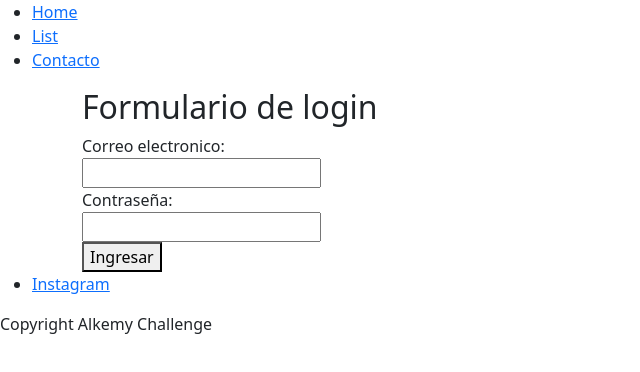
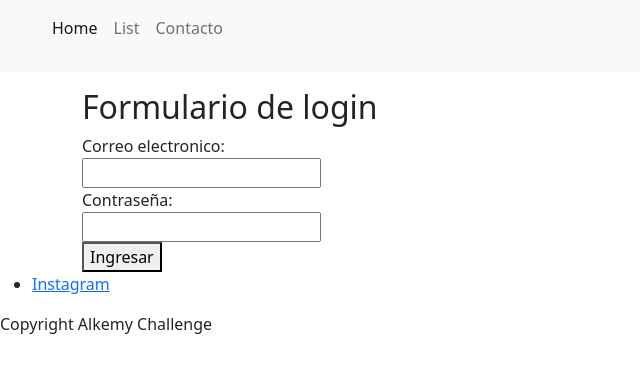
Before and after one commit to AndresHiguitaAMG/Alkemy-Challenge-S.U, a React (Create React App) app: page / in a window 1280 px wide. Shown: the top 372 px of the page, without its empty margins (0-640 px from the left). Built offline with nearby package versions, Linux system fonts and the light colour scheme.

Commit message:
update 12

```diff
--- a/src/components/Header/Header.jsx
+++ b/src/components/Header/Header.jsx
@@ -4,21 +4,27 @@ import { Link } from 'react-router-dom';
 const Header = () => {
   return (
     <header>
-        <nav>
-            <ul>
+      <nav className="navbar navbar-expand-lg bg-light">
+       <ul>
+          <div className="container-fluid">
+            <div className="collapse navbar-collapse" id="navbarNavAltMarkup">
+              <div className="navbar-nav">
                 <li>
-                    <Link to={"/"}>Home</Link>
+                   <Link className="nav-link active" aria-current="page" href="/">Home</Link>
                 </li>
 
                 <li>
-                    <Link to={"list"}>List</Link>
+                    <Link className="nav-link" href="/">List</Link>
                 </li>
 
                 <li>
-                    <Link to={"contacto"}>Contacto</Link>
+                    <Link className="nav-link" href="/">Contacto</Link>
                 </li>
-            </ul>
-        </nav>
+              </div>
+            </div>
+         </div>
+       </ul>
+      </nav>
     </header>
   )
 }
--- a/src/components/List/List.jsx
+++ b/src/components/List/List.jsx
@@ -1,5 +1,5 @@
-import { React, useHistory } from 'react-router-dom';
-import { useEffect } from 'react';
+import { useHistory, Link  } from 'react-router-dom';
+import { React, useEffect } from 'react';
 
 const List = () => {
     const history = useHistory();
@@ -14,10 +14,16 @@ const List = () => {
 
   return (
     <div className="row">
-      <div className="col-3" style={{border: '1px solid red'}}>Pelicula 1</div>
-      <div className="col-3" style={{border: '1px solid red'}}>Pelicula 2</div>
-      <div className="col-3" style={{border: '1px solid red'}}>Pelicula 3</div>
-      <div className="col-3" style={{border: '1px solid red'}}>Pelicula 4</div>
+      <div className="col-3" style={{border: '1px solid red'}}>
+        <div className="card">
+            <img src="..." className="card-img-top" alt="..."/>
+          <div className="card-body">
+            <h5 className="card-title">Card title</h5>
+            <p className="card-text">Some quick example text to build on the card title and make up the bulk of the card's content.</p>
+            <Link href="/" className="btn btn-primary">Go somewhere</Link>
+          </div>
+        </div>
+      </div>
     </div>
   )
 }
```
